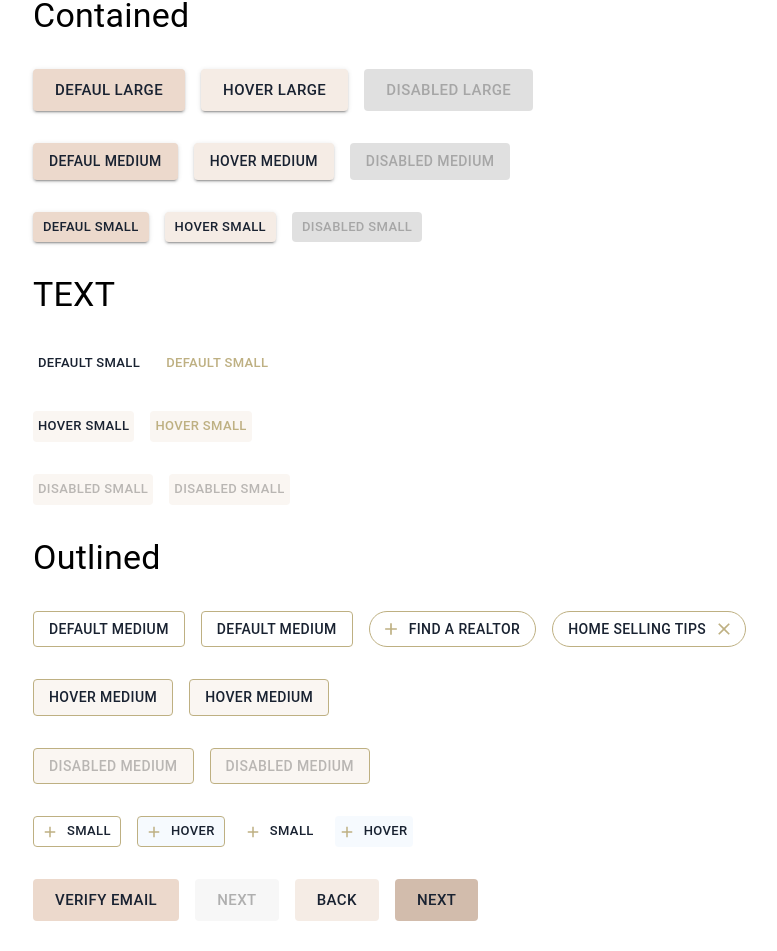
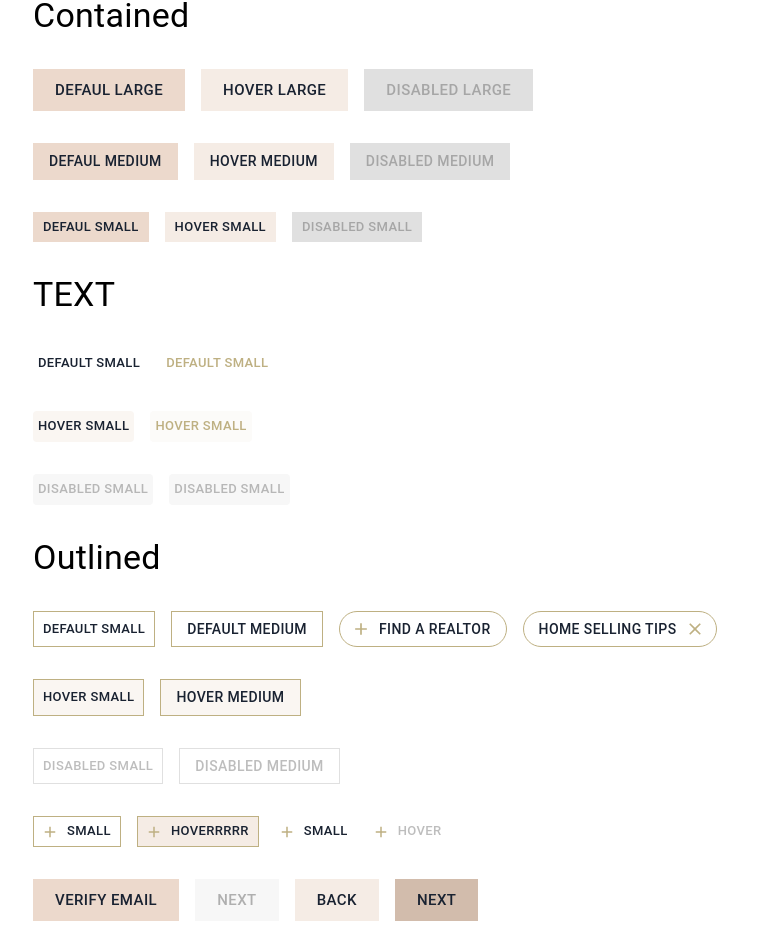
Before and after one commit to Tatev95/MUI-ButtonsTextFields, a React (Create React App) app: page / in a window 1280 px wide. Shown: the part 206-1157 px from the top of the page, without its empty margins (31-808 px from the left). Built offline with nearby package versions, Linux system fonts and the light colour scheme.

Commit message:
change mui styles

```diff
--- a/package.json
+++ b/package.json
@@ -7,6 +7,7 @@
     "@emotion/styled": "^11.10.5",
     "@mui/icons-material": "^5.10.16",
     "@mui/material": "^5.10.17",
+    "@mui/styles": "^5.10.16",
     "@testing-library/jest-dom": "^5.16.5",
     "@testing-library/react": "^13.4.0",
     "@testing-library/user-event": "^13.5.0",
--- a/src/App.css
+++ b/src/App.css
@@ -2,46 +2,42 @@
   margin: 0 auto;
 padding: 4rem;
 }
-
+/*
 .contained:hover{
   background-color: #F5ECE5 !important;
 }
 .text:hover{
 background-color: rgba(236, 217, 204, 0.25) !important;
-}
-.text-1{
+} */
+/* .text-1{
   color: #192231 !important;
-}
-.text-2{
+} */
+/* .text-2{
   color: #BEB082 !important;
-}
-.hov{
+} */
+/* .hov{
   background-color:rgba(236, 217, 204, 0.25) !important ;
-}
-.hov2{
+} */
+/* .hov2{
   background-color:  rgba(236, 217, 204, 0.25) !important;;
-}
-.outlined{
+} */
+/* .outlined{
   border-color: rgba(190, 176, 130, 1) !important;
-}
-.add{
+} */
+/* .add{
   border-radius: 20px !important;
-}
-.hover-icon{
+} */
+/* .hover-icon{
   background-color: rgba(25, 118, 210, 0.04) !important;
 }
 .next{
   color: rgba(175, 175, 175, 1) !important;
-}
+} */
 
-.MuiOutlinedInput-root.Mui-focused .MuiOutlinedInput-notchedOutline{
+/* .MuiOutlinedInput-root.Mui-focused .MuiOutlinedInput-notchedOutline{
   border-color: rgba(190, 176, 130, 1) !important ;
-}
+} */
 
-.hover{
+/* .hover{
   border-color: rgba(190, 176, 130, 1)  !important ;
-}
-.focused{
-  border-color: red !important ;
-  /* border-color: rgba(190, 176, 130, 1) !important ; */
-}
+} */
--- a/src/App.tsx
+++ b/src/App.tsx
@@ -2,12 +2,15 @@ import React from 'react';
 import './App.css';
 import MyButton from './components/MyButton';
 import MyInput from './components/MyInput';
+import MySelect from './components/MySelect';
 
 function App() {
   return (
     <div className="App">
       <MyButton />
       {/* <MyInput /> */}
+      {/* <MySelect /> */}
+
     </div>
   );
 }
--- a/src/components/MyButton.tsx
+++ b/src/components/MyButton.tsx
@@ -2,8 +2,119 @@ import { Button, Stack, Typography } from "@mui/material"
 import AddOutlinedIcon from '@mui/icons-material/AddOutlined';
 import ClearOutlinedIcon from '@mui/icons-material/ClearOutlined';
 import RadarIcon from '@mui/icons-material/Radar';
+import { makeStyles } from '@mui/styles';
+
+
+const useStyles = makeStyles({
+    root: {
+        backgroundColor: '#ECD9CC !important',
+        color: '#192231 !important',
+        font: 'MinervaModern',
+        borderRadius: '0 !important',
+        '&:hover': {
+            backgroundColor: '#F5ECE5 !important'
+        }
+    },
+    hover: {
+        backgroundColor: '#F5ECE5  !important',
+        color: '#192231  !important',
+        font: 'MinervaModern',
+        borderRadius: '0 !important',
+        borderColor: 'rgba(190, 176, 130, 1) !important',
+    },
+    disabled: {
+        borderRadius: '0 !important',
+    },
+    textOne: {
+        color: " #192231 !important",
+        borderColor: 'rgba(190, 176, 130, 1) !important',
+        borderRadius: '0 !important',
+        '&:hover': {
+            backgroundColor: "rgba(236, 217, 204, 0.25) !important"
+        }
+    },
+    textOnehov2: {
+        color: " #192231 !important",
+        backgroundColor: 'rgba(236, 217, 204, 0.25) !important',
+    },
+    textTwo: {
+        color: '#BEB082 !important',
+    },
+    textTwohov3: {
+        color: '#BEB082 !important',
+        backgroundColor: 'rgba(190, 176, 130, 0.05) !important',
+    },
+    disabledSmall: {
+        backgroundColor: 'rgba(175, 175, 175, 0.1) !important',
+    },
+    outlinedText1: {
+        color: "#192231 !important",
+        borderColor: 'rgba(190, 176, 130, 1) !important',
+        borderRadius: '0 !important',
+    },
+    cardLabel: {
+        color: "#192231 !important",
+        borderColor: 'rgba(190, 176, 130, 1) !important',
+        borderRadius: '0 !important',
+        backgroundColor: '#F5ECE5 !important',
+        width: '200px',
+        height: '160px'
+    },
+    cardLabelHover: {
+        borderColor: 'rgba(190, 176, 130, 1) !important',
+        borderRadius: '0 !important',
+        backgroundColor: '#ECCCB7 !important',
+        color: '#FEFAF6 !important',
+        width: '200px',
+        height: '160px',
+    },
+    outlinedText1Back: {
+        color: "#192231 !important",
+        borderColor: 'rgba(190, 176, 130, 1) !important',
+        borderRadius: '0 !important',
+        backgroundColor: '#F5ECE5 !important',
+    },
+    outlinedText1Next: {
+        color: "rgba(175, 175, 175, 1) !important",
+        borderColor: 'rgba(190, 176, 130, 1) !important',
+        borderRadius: '0 !important',
+        backgroundColor: '#F7F7F7 !important',
+    },
+    outlinedText1Next2: {
+        color: "#192231 !important",
+        borderColor: 'rgba(190, 176, 130, 1) !important',
+        borderRadius: '0 !important',
+        backgroundColor: '#D2BCAC !important',
+    },
+    outlinedText1Mail: {
+        color: "#192231 !important",
+        borderColor: 'rgba(190, 176, 130, 1) !important',
+        borderRadius: '0 !important',
+        backgroundColor: '#ECD9CC !important',
+    },
+    outlinedText1Add: {
+        borderRadius: '20px !important',
+        color: "#192231 !important",
+        borderColor: 'rgba(190, 176, 130, 1) !important',
+    },
+    outlinedText1hov2: {
+        backgroundColor: 'rgba(236, 217, 204, 0.25) !important',
+        color: "#192231 !important",
+        borderColor: "rgba(190, 176, 130, 1) !important",
+        borderRadius: '0 !important',
+    },
+    addIcon: {
+        color: '#BEB082 !important'
+    },
+    small: {
+        color: "#192231 !important",
+    }
+});
+
 
 function MyButton() {
+    const classes = useStyles();
+
     return (
         <Stack spacing={4}>
             {/* contained */}
@@ -72,24 +183,28 @@ function MyButton() {
 
             <Stack spacing={2} direction='row'>
                 <Button
+                    className={classes.root}
                     variant="contained"
                     size='large'
-                    style={{ backgroundColor: '#ECD9CC', color: '#192231', font: 'MinervaModern' }}
-                    className="contained">
+                    disableElevation
+                >
                     Defaul Large
                 </Button>
                 <Button
                     variant="contained"
                     size='large'
-                    style={{ backgroundColor: '#F5ECE5', color: '#192231', font: 'MinervaModern' }}
-                    className="contained">
+                    className={classes.hover}
+                    disableElevation
+                >
                     Hover Large
                 </Button>
                 <Button
                     variant="contained"
                     size='large'
                     color='primary'
-                    disabled className="contained"
+                    disabled
+                    className={classes.disabled}
+                    disableElevation
                 >disabled Large
                 </Button>
             </Stack>
@@ -98,28 +213,57 @@ function MyButton() {
                 <Button
                     variant="contained"
                     size='medium'
-                    style={{ backgroundColor: '#ECD9CC', color: '#192231', font: 'MinervaModern' }}
-                    className="contained">Defaul medium</Button>
+                    className={classes.root}
+                    disableElevation
+                >
+                    Defaul medium
+                </Button>
                 <Button
                     variant="contained"
                     size='medium'
-                    style={{ backgroundColor: '#F5ECE5', color: '#192231', font: 'MinervaModern' }}
-                    className="contained">
+                    className={classes.hover}
+                    disableElevation
+                >
                     Hover medium
                 </Button>
                 <Button
                     variant="contained"
                     size='medium'
                     color='primary'
-                    disabled className="contained">
+                    disabled
+                    className={classes.disabled}
+                    disableElevation
+                >
                     disabled medium
                 </Button>
             </Stack>
             {/* small */}
             <Stack spacing={2} direction='row'>
-                <Button variant="contained" size='small' style={{ backgroundColor: '#ECD9CC', color: '#192231', font: 'MinervaModern' }} className="contained">Defaul small</Button>
-                <Button variant="contained" size='small' style={{ backgroundColor: '#F5ECE5', color: '#192231', font: 'MinervaModern' }} className="contained">Hover small</Button>
-                <Button variant="contained" size='small' color='primary' disabled className="contained">disabled small</Button>
+                <Button
+                    variant="contained"
+                    size='small'
+                    className={classes.root}
+                    disableElevation
+                >Defaul small
+                </Button>
+                <Button
+                    variant="contained"
+                    size='small'
+                    className={classes.hover}
+                    disableElevation
+                >
+                    Hover small
+                </Button>
+                <Button
+                    variant="contained"
+                    size='small'
+                    color='primary'
+                    disabled
+                    className={classes.disabled}
+                    disableElevation
+                >
+                    disabled small
+                </Button>
             </Stack>
 
             {/* text */}
@@ -129,13 +273,15 @@ function MyButton() {
                 <Button
                     variant="text"
                     size='small'
-                    className="text text-1">
+                    className={classes.textOne}
+                >
                     Default small
                 </Button>
                 <Button
                     variant="text"
                     size='small'
-                    className="text text-2">
+                    className={classes.textTwo}
+                >
                     Default small
                 </Button>
             </Stack>
@@ -144,13 +290,15 @@ function MyButton() {
                 <Button
                     variant="text"
                     size='small'
-                    className="text text-1 hov2">
+                    className={classes.textOnehov2}
+                >
                     Hover small
                 </Button>
                 <Button
                     variant="text"
                     size='small'
-                    className="text text-2 hov2">
+                    className={classes.textTwohov3}
+                >
                     Hover small
                 </Button>
             </Stack>
@@ -160,14 +308,18 @@ function MyButton() {
                     variant="text"
                     size='small'
                     color='primary'
-                    disabled className="text text-3 hov2">
+                    disabled
+                    className={classes.disabledSmall}
+                >
                     disabled small
                 </Button>
                 <Button
                     variant="text"
                     size='small'
                     color='primary'
-                    disabled className="text text-3 hov2">
+                    disabled
+                    className={classes.disabledSmall}
+                >
                     disabled small
                 </Button>
 
@@ -178,28 +330,32 @@ function MyButton() {
             <Stack spacing={2} direction='row'>
                 <Button
                     variant="outlined"
+                    size='small'
+                    disableElevation
+                    className={classes.outlinedText1}
+                >
+                    Default small
+                </Button>
+                <Button
+                    variant="outlined"
                     size='medium'
-                    className="outlined text-1">
+                    disableElevation
+                    className={classes.outlinedText1}
+                >
                     Default medium
                 </Button>
                 <Button
                     variant="outlined"
                     size='medium'
-                    className="outlined text-1">
-                    Default medium
-                </Button>
-                <Button
-                    variant="outlined"
-                    size='medium'
-                    className="outlined text-1 add icon"
-                    startIcon={<AddOutlinedIcon style={{ color: '#BEB082' }} />}>
+                    className={classes.outlinedText1Add}
+                    startIcon={<AddOutlinedIcon className={classes.addIcon} />}>
                     Find a Realtor
                 </Button>
                 <Button
                     variant="outlined"
                     size='medium'
-                    className="outlined text-1 add icon"
-                    endIcon={<ClearOutlinedIcon style={{ color: '#BEB082' }} />}>
+                    className={classes.outlinedText1Add}
+                    endIcon={<ClearOutlinedIcon className={classes.addIcon} />}>
                     Home selling tips
                 </Button>
             </Stack>
@@ -207,13 +363,16 @@ function MyButton() {
             <Stack spacing={2} direction='row'>
                 <Button
                     variant="outlined"
-                    size='medium'
-                    className="outlined text-1 hov2">
-                    Hover medium
+                    size='small'
+                    className={classes.outlinedText1hov2}
+                >
+                    Hover small
                 </Button>
                 <Button
                     variant="outlined"
-                    size='medium' className="outlined text-1 hov2">
+                    size='medium'
+                    className={classes.outlinedText1hov2}
+                >
                     Hover medium
                 </Button>
             </Stack>
@@ -221,18 +380,20 @@ function MyButton() {
             <Stack spacing={2} direction='row'>
                 <Button
                     variant="outlined"
-                    size='medium'
+                    size='small'
                     color='primary'
                     disabled
-                    className="outlined text-3 hov2">
-                    disabled medium
+                    className={classes.disabled}
+                >
+                    disabled small
                 </Button>
                 <Button
                     variant="outlined"
                     size='medium'
                     color='primary'
                     disabled
-                    className="outlined text-3 hov2">
+                    className={classes.disabled}
+                >
                     disabled medium
                 </Button>
 
@@ -241,29 +402,29 @@ function MyButton() {
                 <Button
                     variant="outlined"
                     size='small'
-                    className="outlined text-1 icon"
-                    startIcon={<AddOutlinedIcon style={{ color: '#BEB082' }} />}>
+                    className={classes.textOne}
+                    startIcon={<AddOutlinedIcon sx={{ color: '#BEB082' }} />}>
                     small
                 </Button>
                 <Button
                     variant="outlined"
                     size='small'
-                    className="outlined text-1 icon hover-icon"
-                    startIcon={<AddOutlinedIcon style={{ color: '#BEB082' }} />}>
-                    hover
+                    className={classes.hover}
+                    startIcon={<AddOutlinedIcon sx={{ color: '#BEB082' }} />}>
+                    hoverrrrr
                 </Button>
                 <Button
                     variant="text"
                     size='small'
-                    className="outlined text-1 icon"
-                    startIcon={<AddOutlinedIcon style={{ color: '#BEB082' }} />}>
+                    className={classes.small}
+                    startIcon={<AddOutlinedIcon sx={{ color: '#BEB082' }} />}>
                     small
                 </Button>
                 <Button
                     variant="text"
                     size='small'
-                    className="outlined text-1 icon hover-icon"
-                    startIcon={<AddOutlinedIcon style={{ color: '#BEB082' }} />}
+                    className={classes.disabled}
+                    startIcon={<AddOutlinedIcon sx={{ color: '#BEB082' }} />}
                     disabled>
                     hover
                 </Button>
@@ -273,8 +434,7 @@ function MyButton() {
                 <Button
                     variant="contained"
                     size='large'
-                    className="outlined text-1"
-                    style={{ backgroundColor: '#ECD9CC' }}
+                    className={classes.outlinedText1Mail}
                     disableElevation
                 >
                     VERIFY EMAIL
@@ -282,24 +442,21 @@ function MyButton() {
                 <Button
                     variant="contained"
                     size='large'
-                    className="outlined next"
-                    style={{ backgroundColor: '#F7F7F7' }}
+                    className={classes.outlinedText1Next}
                     disableElevation
                 >NEXT
                 </Button>
                 <Button
                     variant="contained"
                     size='large'
-                    className="outlined text-1"
-                    style={{ backgroundColor: '#F5ECE5' }}
+                    className={classes.outlinedText1Back}
                     disableElevation
                 >BACK
                 </Button>
                 <Button
                     variant="contained"
                     size='large'
-                    className="outlined text-1"
-                    style={{ backgroundColor: '#D2BCAC' }}
+                    className={classes.outlinedText1Next2}
                     disableElevation
                 >NEXT
                 </Button>
@@ -308,20 +465,18 @@ function MyButton() {
             <Stack spacing={2} direction='row'>
                 <Button
                     variant="contained"
-                    startIcon={<RadarIcon style={{ color: '#ECCCB7' }} />}
+                    startIcon={<RadarIcon sx={{ color: '#ECCCB7' }} />}
                     size='large'
-                    className="outlined text-1"
-                    style={{ backgroundColor: '#F5ECE5', color: '#192231', width: '200px', height: '160px' }}
+                    className={classes.cardLabel}
                     disableElevation
                 >
                     Card Label Placeholder
                 </Button>
                 <Button
                     variant="contained"
-                    startIcon={<RadarIcon style={{ color: '#FEFAF6' }} />}
+                    startIcon={<RadarIcon sx={{ color: '#FEFAF6' }} />}
                     size='large'
-                    className="outlined text-1"
-                    style={{ backgroundColor: '#ECCCB7', color: '#FEFAF6', width: '200px', height: '160px' }}
+                    className={classes.cardLabelHover}
                     disableElevation
                 >
                     Card Label Placeholder Hover
```
Also changed, not shown: src/components/MyInput.tsx (+11 -2 lines), src/components/MySelect.tsx (added, +63 -0 lines), 1 other file (tests, documents, lock files or other folders).
